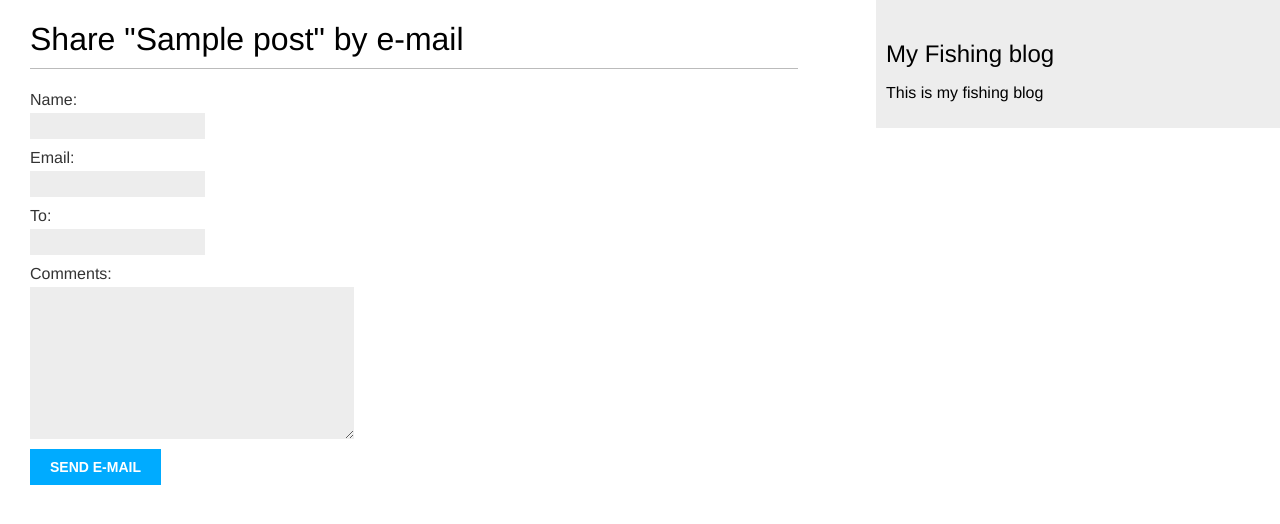
After one commit to 007vict/blog_by_example, a Django app: page /blog/1/share/ in a window 1280 px wide. The commit adds this page. Shown: the top 524 px of the page. Run offline with Django 3.2, Linux system fonts and the light colour scheme; tables that the repository leaves empty hold one stand-in row (values such as "Sample post").

Commit message:
creating send_email

```diff
--- /dev/null
+++ b/blog/forms.py
@@ -0,0 +1,8 @@
+from django import forms
+
+
+class EmailPostForm(forms.Form):
+    name = forms.CharField(max_length=25)
+    email = forms.EmailField()
+    to = forms.EmailField()
+    comments = forms.CharField(required=False, widget=forms.Textarea)
--- a/blog/templates/blog/post/detail.html
+++ b/blog/templates/blog/post/detail.html
@@ -8,4 +8,7 @@
     Published {{ post.publish }} by {{ post.author }}
     </p>
     {{ post.body|linebreaks }}
+    <p>
+    <a href="{% url 'blog:post_share' post.id %}">Share this post</a>
+    </p>
 {% endblock %}
--- /dev/null
+++ b/blog/templates/blog/post/share.html
@@ -0,0 +1,19 @@
+{% extends 'blog/base.html' %}
+
+{% block title %}Share a post{% endblock %}
+
+{% block content %}
+    {% if sent %}
+        <h1>E-mail successfully sent</h1>
+        <p>
+            "{{ post.title }}" was successfully sent to {{ form.cleaned_data.to }}
+        </p>
+    {% else %}
+        <h1>Share "{{ post.title }}" by e-mail</h1>
+        <form action="." method="post">
+            {{ form.as_p }}
+            {% csrf_token %}
+            <input type="submit" value="Send e-mail">
+        </form>
+    {% endif %}
+{% endblock %}
--- a/blog/urls.py
+++ b/blog/urls.py
@@ -7,5 +7,6 @@ urlpatterns = [
     # path('', views.post_list, name='post_list'),
     path('', views.PostListView.as_view(), name='post_list'),
     path('<int:year>/<int:month>/<int:day>/<slug:post>/', views.post_detail, name='post_detail'),
+    path('<int:post_id>/share/', views.post_share, name='post_share'),
 
 ]
--- a/blog/views.py
+++ b/blog/views.py
@@ -2,6 +2,9 @@ from django.shortcuts import render, get_object_or_404
 from .models import Post
 from django.core.paginator import Paginator, EmptyPage, PageNotAnInteger
 from django.views.generic import ListView
+from .forms import EmailPostForm
+from django.core.mail import send_mail
+
 
 def post_list(request):
     object_list = Post.published.all()
@@ -15,16 +18,36 @@ def post_list(request):
         posts = paginator.page(paginator.num_pages)
     return render(request, 'blog/post/list.html', {'page': page, 'posts': posts})
 
-def post_detail(request, year, month, day, post ):
-    post = get_object_or_404(Post,
+
+def post_detail(request, year, month, day, post):
+    post = get_object_or_404(Post, slug=post,
                              status='published',
                              publish__year=year,
                              publish__month=month,
                              publish__day=day)
     return render(request, 'blog/post/detail.html', {'post': post})
 
+
 class PostListView(ListView):
     queryset = Post.published.all()
     context_object_name = 'posts'
     paginate_by = 3
     template_name = 'blog/post/list.html'
+
+
+def post_share(request, post_id):
+    post = get_object_or_404(Post, id=post_id, status='published')
+    sent = False
+    if request.method == 'POST':
+        form = EmailPostForm(request.POST)
+        if form.is_valid():
+            cd = form.cleaned_data
+            post_url = request.build_absolute_uri(post.get_absolute_url())
+            subject = '{}({}) recommends you reading "{}"'.format(cd['name'], cd['email'], post.title)
+            message = 'Read "{}" at {}\n\n{}\'s comments:{}'.format \
+                (post.title, post_url, cd['name'], cd['comments'])
+            send_mail(subject, message, 'super_vg@bk.ru', [cd['to']])
+            sent = True
+    else:
+        form = EmailPostForm()
+    return render(request, 'blog/post/share.html', {'post': post, 'form': form, 'sent': sent})
```
Also changed, not shown: blog_by_example/settings.py (+11 -0 lines).
